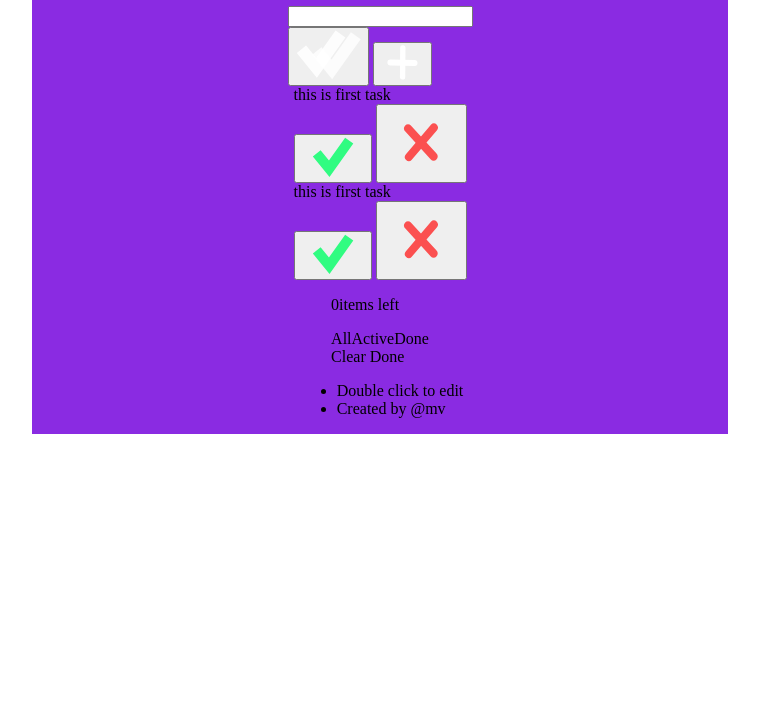
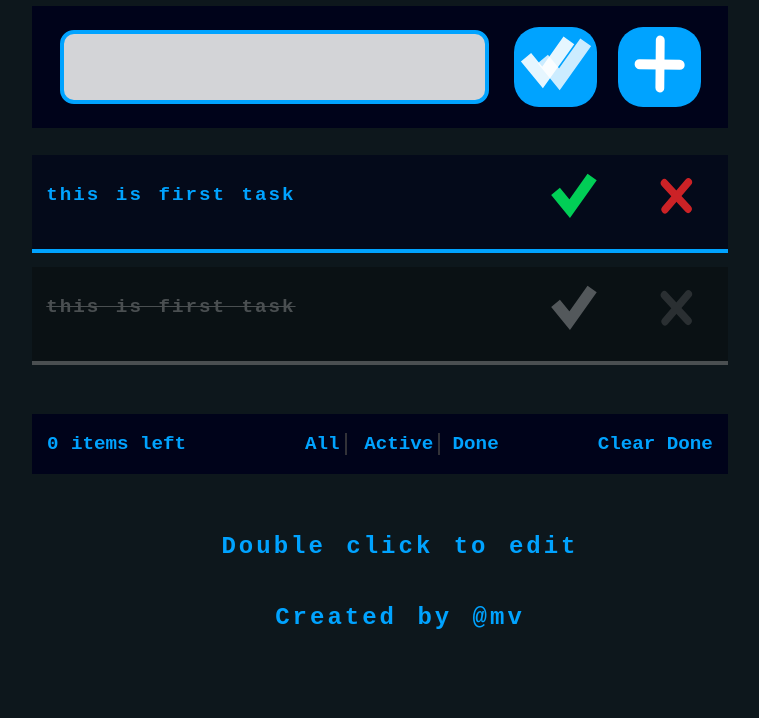
Before and after one commit to vincefelix/mini-framework, a plain HTML site: page public/index.html in a window 1280 px wide. Shown: the part 82-800 px from the top of the page, without its empty margins (260-1019 px from the left). Drawn offline with Linux system fonts and the light colour scheme.

Commit message:
update: style added

```diff
--- a/public/styles/color.css
+++ b/public/styles/color.css
@@ -0,0 +1,100 @@
+:root {
+  --blue: #00a3ff;
+  --deepBlue: #00031a;
+  --shallowBlue: #00031aab;
+  --grey: #444444;
+  --lightGreen: #00ff66;
+  --lightRed: #ff2929;
+}
+body {
+  background-color: #0d171c;
+}
+/*---------- header -----------*/
+.title {
+  color: white;
+  letter-spacing: 15px;
+  font-size: xx-large;
+  font-weight: bolder;
+  font-family: "Courier New", Courier, monospace;
+}
+.input-zone {
+  background-color: #00031a;
+  input {
+    border: 4px solid #00a3ff;
+    border-radius: 14px;
+    background-color: rgba(255, 255, 255, 0.829);
+    font-size: xx-large;
+    font-family: "Courier New", Courier, monospace;
+    font-weight: bolder;
+  }
+}
+
+.buttons {
+  button {
+    border-radius: 25px;
+    border: none;
+  }
+}
+
+.cmd {
+  background-color: #00a3ff;
+}
+/*---------- body -----------*/
+
+.task {
+  background-color: var(--shallowBlue);
+  color: var(--blue);
+  border-bottom: 4px solid var(--blue);
+}
+
+label {
+  font-family: "Courier New", Courier, monospace;
+  font-weight: bolder;
+  font-size: larger;
+  word-wrap: break-word;
+  word-break: break-all;
+  break-after: auto;
+  letter-spacing: 2px;
+  word-spacing: 2px;
+}
+
+.btn-task button {
+  background: none;
+}
+
+/*---------- footer -----------*/
+
+#footer {
+  background-color: var(--deepBlue);
+  color: var(--blue);
+  font-size: larger;
+  font-weight: bold;
+  font-family: 'Courier New', Courier, monospace;
+}
+
+.display-all {
+    border-right: 2px solid #444444bd;
+    padding-right: 3%;
+}
+
+.display-active {
+    border-right: 2px solid #444444bd;
+    padding-right: 3%;
+    padding-left: 10%;
+}
+
+.display-done {
+    padding-left: 7%;
+}
+
+/*---------- credits -----------*/
+#credit-list {
+    color: var(--blue);
+    font-size: x-large;
+    font-family: 'Courier New', Courier, monospace;
+    font-weight: bolder;
+    list-style: none;
+    text-align: center;
+    letter-spacing: 3px;
+    word-spacing: 3px;
+}
--- a/public/styles/event.css
+++ b/public/styles/event.css
@@ -0,0 +1,39 @@
+/*---------- hover button -----------*/
+.hover-btn:hover {
+  transform: scale(1.1);
+  cursor: pointer;
+  transition: all 0.2s ease-in-out;
+}
+
+/*---------- hover links -----------*/
+.hover-link:hover {
+  transform: scale(1.1);
+  cursor: pointer;
+  transition: all 0.2s ease-in-out;
+  text-decoration: underline;
+  background-color: rgb(240, 248, 255);
+}
+
+/*---------- hover tasks -----------*/
+.hover-task:hover {
+    transform: scale(1.02);
+    box-shadow: 2px 2px 15px 5px #2cadf875;
+    transition: all 0.2s ease-in-out;
+  }
+
+/*---------- focus label -----------*/
+.focus-label:focus {
+  color: wheat;
+  font-weight: 600;
+  transition: all 0.2s ease-in-out;
+  outline: none;
+  border: none;
+}
+
+/*---------- completed task -----------*/
+.completed-task {
+  text-decoration: line-through;
+  filter: grayscale(100%) opacity(50%);
+}
+
+/*---------- completed task -----------*/
--- a/public/styles/main.css
+++ b/public/styles/main.css
@@ -1,8 +1,120 @@
 #container {
-    display: flex;
-    align-items: center;
-    width: 55%;
-    flex-direction: column;
-    margin: 0 auto;
-    background-color: blueviolet;
+  display: flex;
+  align-items: center;
+  width: 55%;
+  flex-direction: column;
+  margin: 0 auto;
 }
+/*---------- header -----------*/
+
+.input-zone {
+  width: 100%;
+  height: auto;
+  display: flex;
+  align-items: center;
+  column-gap: 2%;
+  padding: 3% 0%;
+  margin-bottom: 4%;
+  input {
+    width: 60%;
+    height: 8vh;
+    margin-left: 4%;
+  }
+}
+
+.buttons {
+  width: 30%;
+  height: auto;
+  display: flex;
+  justify-content: space-around;
+  button {
+    width: 40%;
+    height: 10vh;
+    padding-bottom: 2%;
+  }
+}
+svg {
+  width: 100%;
+  height: auto;
+}
+/*---------- body -----------*/
+.middle {
+  width: 100%;
+  height: auto;
+  padding-bottom: 5%;
+}
+
+.task {
+  width: 100%;
+  height: 10vh;
+  display: flex;
+  flex-direction: row;
+  padding-bottom: 2%;
+  margin-bottom: 2%;
+}
+
+.radio {
+  visibility: hidden;
+}
+
+label {
+  width: 70%;
+  height: 100%;
+  grid-column: 1;
+  align-content: center;
+  padding-left: 2%;
+  overflow: auto;
+}
+.btn-task {
+  width: 30%;
+  margin-top: 1%;
+  align-items: center;
+}
+
+/*---------- footer -----------*/
+#events {
+  width: 25%;
+}
+#footer {
+  width: 100%;
+  height: fit-content;
+  display: flex;
+  justify-content: space-evenly;
+  column-gap: 15%;
+  align-items: center;
+  align-content: center;
+  flex-direction: row;
+  flex-wrap: wrap;
+}
+
+#events {
+  display: flex;
+  flex-direction: row;
+  justify-content: space-between;
+}
+
+#remaining {
+  width: 20%;
+  display: flex;
+  flex-direction: row;
+  justify-content: space-between;
+  span {
+    margin-right: 5%;
+  }
+}
+
+/*---------- credits -----------*/
+.credits {
+  width: 100%;
+  display: flex;
+  justify-content: center;
+  margin-top: 5%;
+}
+
+#credit-list {
+  height: 10vh;
+  display: flex;
+  flex-direction: column;
+  justify-content: space-evenly;
+  row-gap: 55%;
+}
```
